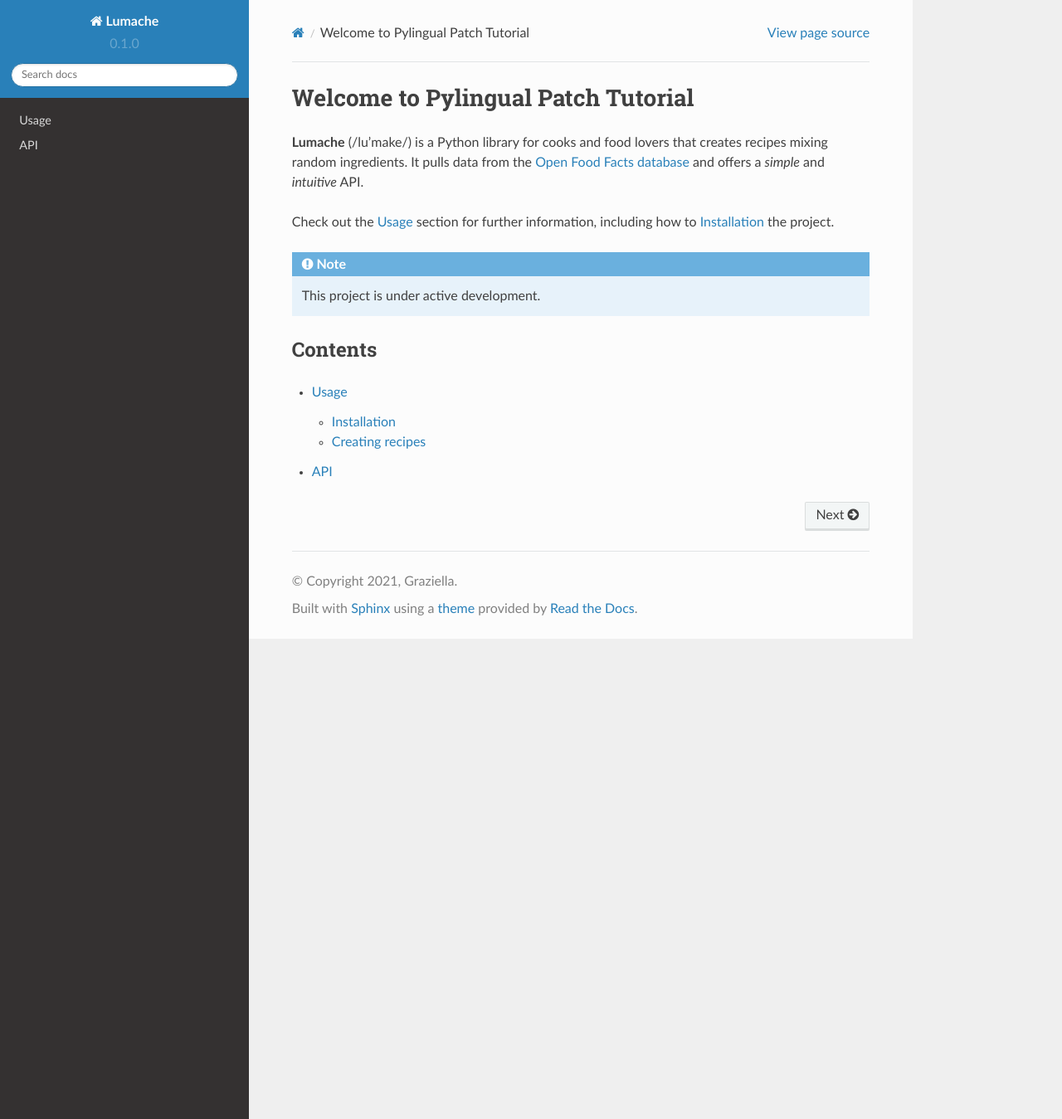
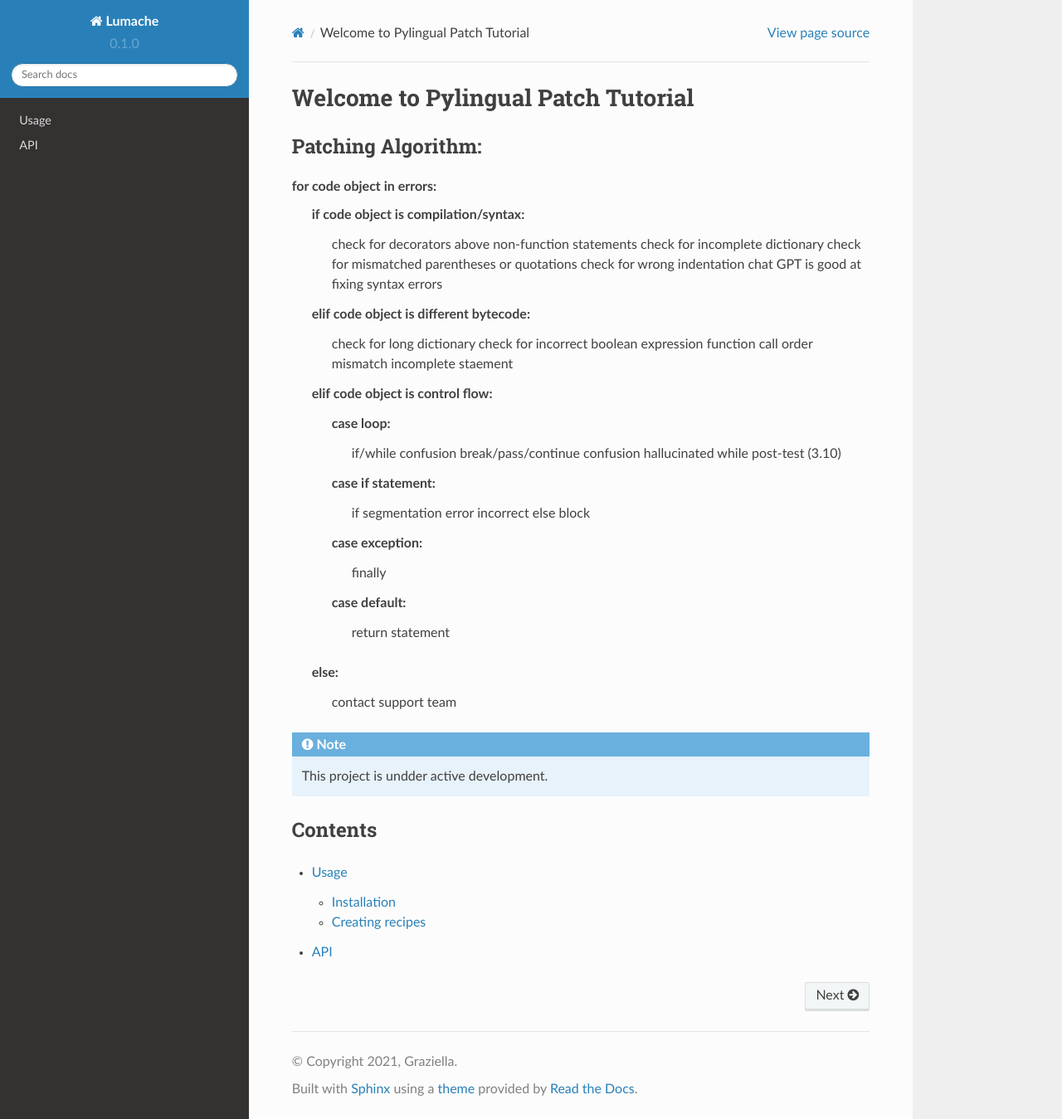
Before and after one commit to nachiketpandit101/Pylingual-Patch-Tutorial, a Sphinx documentation site: the page built from docs/source/index.rst, in a window 1280 px wide and 1349 px high. Shown: the whole window at 83% size. Built offline with Sphinx 7.4.7 and the Read the Docs theme 2.0.0, drawn with Linux system fonts in a browser that asks for light colours.

Commit message:
Update index.rst
added work flow algorithm

```diff
--- a/docs/source/index.rst
+++ b/docs/source/index.rst
@@ -1,17 +1,38 @@
 Welcome to Pylingual Patch Tutorial
 ===================================
 
-**Lumache** (/lu'make/) is a Python library for cooks and food lovers
-that creates recipes mixing random ingredients.
-It pulls data from the `Open Food Facts database <https://world.openfoodfacts.org/>`_
-and offers a *simple* and *intuitive* API.
-
-Check out the :doc:`usage` section for further information, including
-how to :ref:`installation` the project.
+Patching Algorithm:
+-------------------
+for code object in errors:
+   if code object is compilation/syntax:
+      check for decorators above non-function statements
+      check for incomplete dictionary
+      check for mismatched parentheses or quotations
+      check for wrong indentation
+      chat GPT is good at fixing syntax errors
+   elif code object is different bytecode:
+      check for long dictionary
+      check for incorrect boolean expression
+      function call order mismatch
+      incomplete staement
+   elif code object is control flow:
+      case loop:
+         if/while confusion
+         break/pass/continue confusion
+         hallucinated while post-test (3.10)
+      case if statement:
+         if segmentation error
+         incorrect else block
+      case exception:
+         finally
+      case default:
+         return statement
+   else:
+      contact support team
 
 .. note::
 
-   This project is under active development.
+   This project is undder active development.
 
 Contents
 --------
```
